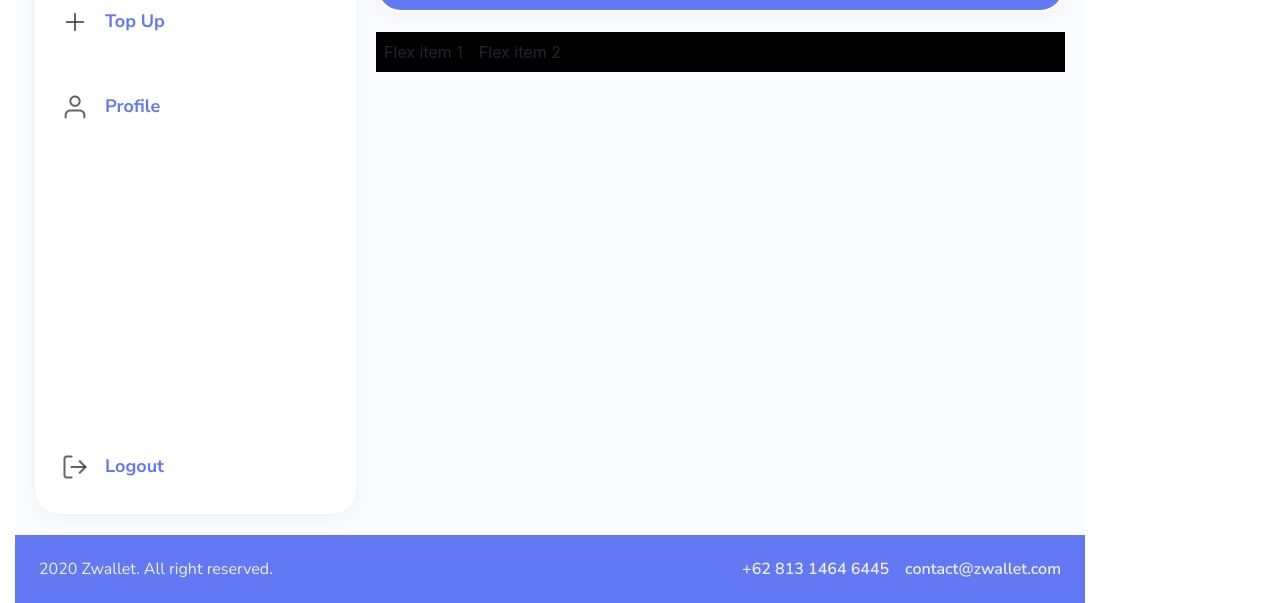
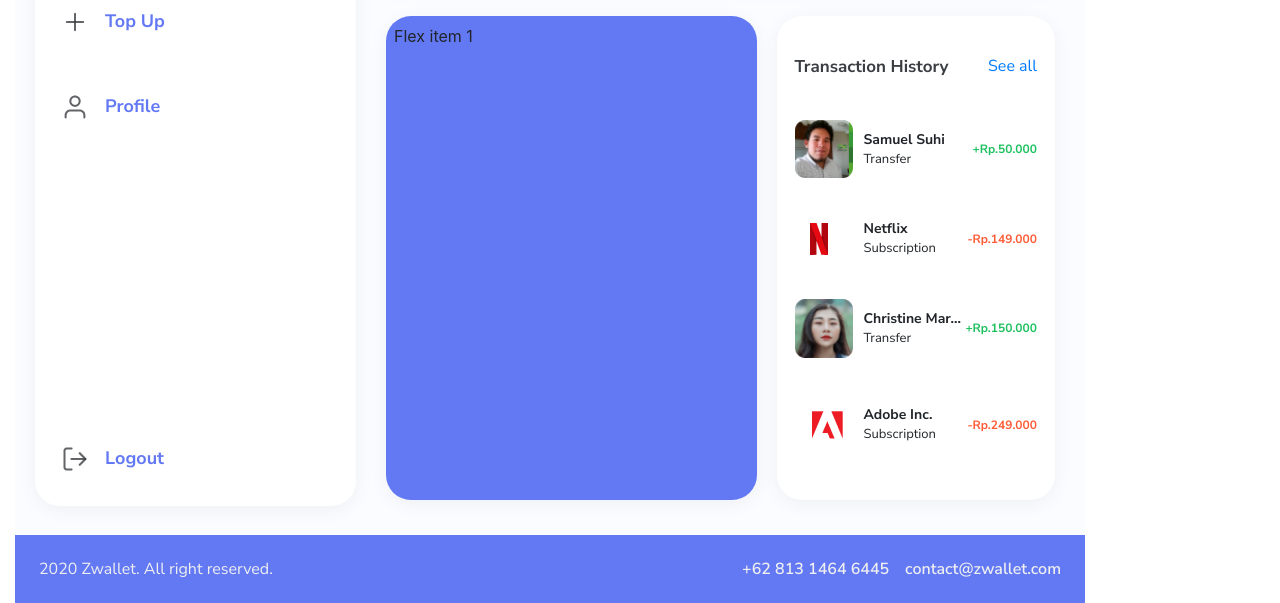
Before and after one commit to hnifmaghfur/PaymentMethodApp, a plain HTML site: page home/home.html in a window 1280 px wide. Shown: the part 311-914 px from the top of the page. Drawn offline with nearby package versions, Linux system fonts and the light colour scheme.

Commit message:
costumization home menu.

```diff
--- a/home/home.css
+++ b/home/home.css
@@ -110,8 +110,59 @@ header nav {
   color: #efefef;
 }
 
-.graph-menu .items {
-  height: fit-content;
+.container-body .graph-menu {
+  height: 100%;
+}
+
+.graph-menu .item-1 {
+  width: 60%;
+  margin: 10px;
+  background-color: #6379f4;
+
+  box-shadow: 0px 4px 20px rgba(0, 0, 0, 0.05);
+  border-radius: 25px;
+}
+
+.graph-menu .item-2 {
+  width: 45%;
+  margin: 10px;
+  background-color: #ffff;
+  box-shadow: 0px 4px 20px rgba(0, 0, 0, 0.05);
+  border-radius: 25px;
+}
+.item-2 .item-content {
+  margin: 30px 10px 40px 10px;
+  font-family: "Nunito Sans";
+}
+
+.item-content .item-content-title {
+  font-weight: 700;
+  font-style: normal;
+  font-size: 17px;
+  color: #3a3d42;
+}
+
+.item-content .trans {
+  text-align: right;
+  font-size: 12px;
+  font-weight: 700;
+  font-style: normal;
+  padding: 0;
+}
+
+.item-content-name {
+  font-size: 14px;
+  font-weight: 700;
+  font-style: normal;
+  padding-right: 0;
+  padding-left: 10px;
+}
+.item-content-status {
+  font-size: 13px;
+  font-weight: 400;
+  font-style: normal;
+  padding-right: 0;
+  padding-left: 10px;
 }
 
 footer {
--- a/home/home.html
+++ b/home/home.html
@@ -93,22 +93,111 @@
                   </div>
                 </div>
               </div>
-              <div class="graph-menu bd-highlight">
-                <div
-                  class="d-flex flex-row bd-highlight mb-3"
-                  style="background-color: black"
-                >
-                  <div class="items p-2 bd-highlight">Flex item 1</div>
-                  <div class="items p-2 bd-highlight">Flex item 2</div>
+              <div class="graph-menu d-flex flex-row bd-highlight">
+                <div class="item-1 p-2 bd-highlight">Flex item 1</div>
+                <div class="item-2 p-2 bd-highlight">
+                  <div class="row item-content">
+                    <div class="item-content-title col-sm-8" style="padding: 0">
+                      Transaction History
+                    </div>
+                    <div class="col-sm-4" style="padding: 0; text-align: right">
+                      <a href=""> See all </a>
+                    </div>
+                  </div>
+                  <div class="row item-content align-items-center">
+                    <div class="col-sm-8" style="padding-right: 0">
+                      <div class="row align-items-center">
+                        <img
+                          class="col-4"
+                          src="../asset/home/1.png"
+                          alt=""
+                          style="padding: 0"
+                        />
+                        <div class="col-8">
+                          <div class="row">
+                            <div class="item-content-name col">Samuel Suhi</div>
+                            <div class="w-100"></div>
+                            <div class="item-content-status col">Transfer</div>
+                          </div>
+                        </div>
+                      </div>
+                    </div>
+                    <div class="trans col-sm-4" style="color: #1ec15f">
+                      +Rp.50.000
+                    </div>
+                  </div>
+                  <div class="row item-content align-items-center">
+                    <div class="col-sm-8" style="padding-right: 0">
+                      <div class="row align-items-center">
+                        <div class="col-4" style="align-items: center">
+                          <img src="../asset/home/image 1.png" alt="" />
+                        </div>
+                        <div class="col-8">
+                          <div class="row">
+                            <div class="item-content-name col">Netflix</div>
+                            <div class="w-100"></div>
+                            <div class="item-content-status col">
+                              Subscription
+                            </div>
+                          </div>
+                        </div>
+                      </div>
+                    </div>
+                    <div class="trans col-sm-4" style="color: #ff5b37">
+                      -Rp.149.000
+                    </div>
+                  </div>
+                  <div class="row item-content align-items-center">
+                    <div class="col-sm-8" style="padding-right: 0">
+                      <div class="row align-items-center">
+                        <img
+                          class="col-4"
+                          src="../asset/home/2.png"
+                          alt=""
+                          style="padding: 0"
+                        />
+                        <div class="col-8">
+                          <div class="row">
+                            <div class="item-content-name col">
+                              Christine Mar...
+                            </div>
+                            <div class="w-100"></div>
+                            <div class="item-content-status col">Transfer</div>
+                          </div>
+                        </div>
+                      </div>
+                    </div>
+                    <div class="trans col-sm-4" style="color: #1ec15f">
+                      +Rp.150.000
+                    </div>
+                  </div>
+                  <div class="row item-content align-items-center">
+                    <div class="col-sm-8" style="padding-right: 0">
+                      <div class="row align-items-center">
+                        <div class="col-4" style="align-items: center">
+                          <img src="../asset/home/image 3.png" alt="" />
+                        </div>
+                        <div class="col-8">
+                          <div class="row">
+                            <div class="item-content-name col">Adobe Inc.</div>
+                            <div class="w-100"></div>
+                            <div class="item-content-status col">
+                              Subscription
+                            </div>
+                          </div>
+                        </div>
+                      </div>
+                    </div>
+                    <div class="trans col-sm-4" style="color: #ff5b37">
+                      -Rp.249.000
+                    </div>
+                  </div>
                 </div>
               </div>
             </div>
           </div>
           <div class="bar bd-highlight pl-3 pr-2 mb-3">
-            <div
-              class="d-flex flex-column bd-highlight mb-2"
-              style="height: 700px"
-            >
+            <div class="d-flex flex-column bd-highlight" style="height: 700px">
               <a
                 href="/dasboard/dasboard.html"
                 class="align-self-baseline"
@@ -187,7 +276,7 @@
               </a>
               <a
                 href="/index.html"
-                class="mt-auto align-self-baseline"
+                class="mt-auto mb-2 align-self-baseline"
                 style="text-decoration: none"
               >
                 <div class="bar-menu-bot p-2 bd-highlight d-flex">
```
Also changed, not shown: asset/home/1.png (added), asset/home/2.png (added), asset/home/image 1.png (added), asset/home/image 3.png (added).
